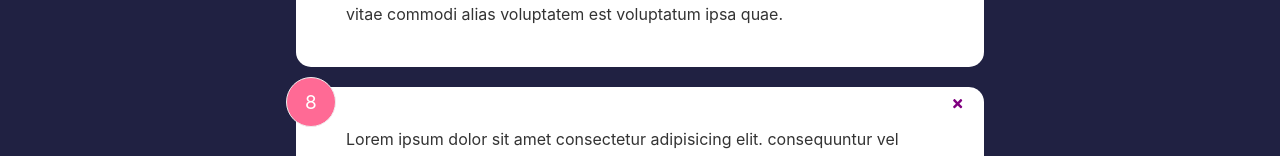
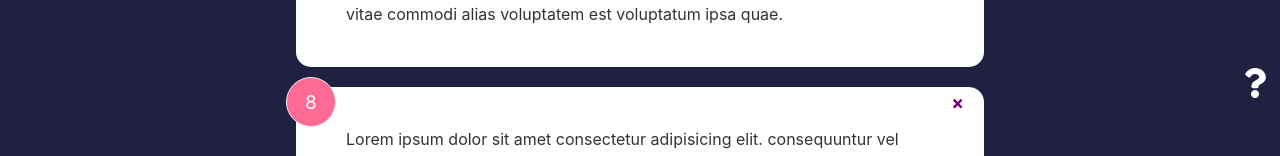
Before and after one commit to lukeclimen/feedback-app, a React (Create React App) app: page / in a window 1280 px wide. Shown: the part 674-830 px from the top of the page. Built offline with nearby package versions, Linux system fonts and the light colour scheme.

Commit message:
Added an About page, with routing

```diff
--- a/package.json
+++ b/package.json
@@ -10,6 +10,7 @@
     "react": "^18.2.0",
     "react-dom": "^18.2.0",
     "react-icons": "^4.4.0",
+    "react-router-dom": "^6.4.1",
     "react-scripts": "5.0.1",
     "uuid": "^9.0.0",
     "web-vitals": "^2.1.4"
--- a/src/App.js
+++ b/src/App.js
@@ -1,10 +1,14 @@
 import { v4 as uuidv4 } from "uuid";
+import { BrowserRouter as Router, Route, Routes } from "react-router-dom";
 import Header from "./components/Header";
 import FeedbackList from "./components/FeedbackList";
 import { useState } from "react";
 import FeedbackData from "./data/FeedbackData";
 import FeedbackStats from "./components/FeedbackStats";
 import FeedbackForm from "./components/FeedbackForm";
+import AboutPage from "./pages/AboutPage";
+import AboutIconLink from "./components/AboutIconLink";
+import { Link } from "react-router-dom";
 
 function App() {
 	const [feedback, setFeedback] = useState(FeedbackData);
@@ -21,17 +25,32 @@
 	};
 
 	return (
-		<>
+		<Router>
 			<Header />
 			<div className='container'>
+				<Routes>
+					<Route
+						exact
+						path='/'
+						element={
+							<>
 								<FeedbackForm handleAdd={addFeedback} />
 								<FeedbackStats feedback={feedback} />
 								<FeedbackList
 									feedback={feedback}
 									handleDelete={deleteFeedback}
 								/>
+								<AboutIconLink />
+							</>
+						}
+					/>
+					<Route
+						path='/about'
+						element={<AboutPage />}
+					/>
+				</Routes>
 			</div>
-		</>
+		</Router>
 	);
 }
 
--- /dev/null
+++ b/src/components/AboutIconLink.jsx
@@ -0,0 +1,16 @@
+import {FaQuestion} from 'react-icons/fa';
+import {Link} from 'react-router-dom';
+
+function AboutIconLink() {
+  return (
+    <div className='about-link'>
+        <Link to={{
+            pathname: '/about',
+        }}>
+            <FaQuestion size={30} />
+        </Link>
+    </div>
+  )
+}
+
+export default AboutIconLink
--- a/src/components/Header.jsx
+++ b/src/components/Header.jsx
@@ -1,4 +1,5 @@
 import PropTypes from 'prop-types';
+import { Link } from 'react-router-dom';
 
 function Header({ text, bgColor, textColor }) {
     const headerStyles = {
@@ -7,11 +8,13 @@
     };
 
   return (
-    <header style={headerStyles}>
-        <div className="container">
-            <h2>{text}</h2>
-        </div>
-    </header>
+    <Link to='/'>
+        <header style={headerStyles}>
+            <div className="container">
+                <h2>{text}</h2>
+            </div>
+        </header>
+    </Link>
   )
 }
 
--- a/src/index.css
+++ b/src/index.css
@@ -36,6 +36,10 @@
     justify-content: space-between;
     align-items: center;
     margin-bottom: 30px;
+}
+
+a {
+    text-decoration: none;
 }
 
 .card {
@@ -191,9 +195,9 @@
 }
 
 .about-link {
-    position: absolute;
+    position: fixed;
     bottom: 20px;
-    right: 20px;
+    right: 10px;
     color: #fff;
     cursor: pointer;
 }
--- /dev/null
+++ b/src/pages/AboutPage.jsx
@@ -0,0 +1,17 @@
+import Card from "../components/shared/Card"
+import {Link} from 'react-router-dom';
+
+function AboutPage() {
+  return (
+    <Card>
+        <div className="about">
+            <h1>About this project</h1>
+            <p>Lorem ipsum dolor sit amet consectetur adipisicing elit. Est alias illo dolorum corrupti nulla quos ea cupiditate quia iusto veniam.</p>
+            <p>Version: 1.0.0</p>
+            <p><Link to="/">Back to Home</Link></p>
+        </div>
+    </Card>
+  )
+}
+
+export default AboutPage
```
Also changed, not shown: 1 other file (tests, documents, lock files or other folders). Lines whose indentation alone changed are shown as unchanged.
